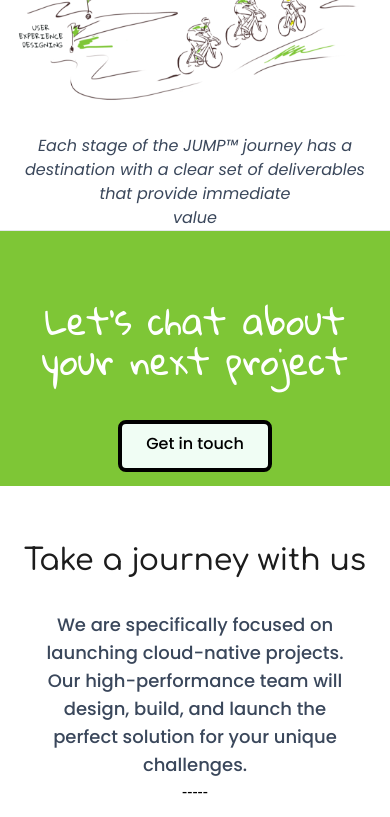
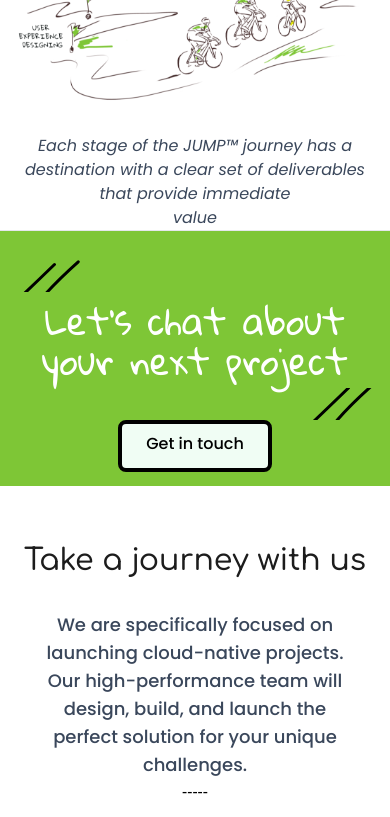
Before and after one commit to gauravprwl14/tailwind-landing-page, a Next.js app: page / in a window 390 px wide. Shown: the part 1206-2023 px from the top of the page. Built offline with nearby package versions, Linux system fonts and the light colour scheme.

Commit message:
added the quotes of cta section in the after and before css classes

```diff
--- a/components/Home/CtaSection.tsx
+++ b/components/Home/CtaSection.tsx
@@ -9,11 +9,11 @@ export const CtaSection = () => {
     return (
         <div className='bg-electricGreen flex w-full items-center justify-center'>
             <div className='section-container h-64 border-t'>
-                <div className='relative after:content-[url("/img/quotes.svg")] after:absolute after:-bottom-8 after:-right-20    before:content-[url("/img/quotes.svg")] before:absolute before:top-0 before:-left-24'>
+                <div className='relative'>
                     {/* <div className="absolute -left-32 ">
                         <Image src="/img/quotes.svg" alt="Quotes" width="100%" height="30%" />
                     </div> */}
-                    <div className='text-white font-GloriaHallelujah text-4xl'>Let’s chat about your next project </div>
+                    <div className='cta-quote-left text-white font-GloriaHallelujah text-4xl cta-quote-right'>Let’s chat about your next project </div>
                     {/* <div className="absolute -right-32 ">
                         <Image src="/img/quotes.svg" alt="Quotes" width="100%" height="30%" />
                     </div> */}
--- a/components/Home/Testimonial.tsx
+++ b/components/Home/Testimonial.tsx
@@ -44,7 +44,7 @@ const Testimonial = ({ userDetails, userTestimonial }: TestimonialPropType) => {
                             {/* <div className="absolute -left-20 w-12 ">
                                 <Image src="/img/testimonial_quote.svg" alt="testimonial_quote" width="100%" height="30%" />
                             </div> */}
-                            <div className='quote-left h1 text-white text-left quote-right'>{userTestimonial}</div>
+                            <div className='quote-left h1 text-white text-left quote-right px-2 md:px-0'>{userTestimonial}</div>
                             {/* <div className="absolute -right-10 w-12 ">
                                 <Image src="/img/testimonial_quote.svg" alt="testimonial_quote" width="100%" height="30%" />
                             </div> */}
--- a/pages/index.tsx
+++ b/pages/index.tsx
@@ -55,7 +55,7 @@ const Home: NextPage = () => {
 
 
 
-      <main className="page-container">
+      <main className="page-container" >
         <JourneySection />
         <CtaSection />
         <ServiceSection />
--- a/styles/globals.css
+++ b/styles/globals.css
@@ -133,10 +133,21 @@
 
 
 .quote-left {
-    @apply before:absolute before:w-12 before:h-4 before:content-[""] before:bg-[url("/img/testimonial_quote.svg")] before:bg-no-repeat md:before:-left-20 before:-top-7
+    @apply before:absolute before:w-12 before:h-4 before:content-[""] before:bg-[url("/img/testimonial_quote.svg")] before:bg-no-repeat md:before:-left-20 before:-top-7 before:left-0
 }
 
 
 .quote-right {
-    @apply after:absolute after:w-12 after:h-4 after:content-[""] after:bg-[url("/img/testimonial_quote.svg")] after:bg-no-repeat md:after:-right-16 after:-bottom-6
+    @apply after:absolute after:w-12 after:h-4 after:content-[""] after:bg-[url("/img/testimonial_quote.svg")] after:bg-no-repeat md:after:-right-16 after:-bottom-6 after:right-0
 }
+
+
+
+.cta-quote-left {
+    @apply before:absolute before:w-28 before:h-8 before:content-[""] before:bg-[url("/img/quotes.svg")] before:bg-no-repeat md:before:-left-28 md:before:-top-7 before:-top-10 before:left-0
+}
+
+
+.cta-quote-right {
+    @apply after:absolute after:w-24  md:after:w-28 after:h-8 after:content-[""] after:bg-[url("/img/quotes.svg")] after:bg-center after:bg-no-repeat md:after:-right-32 md:after:-bottom-6 after:-right-4 after:-bottom-10
+}
```
